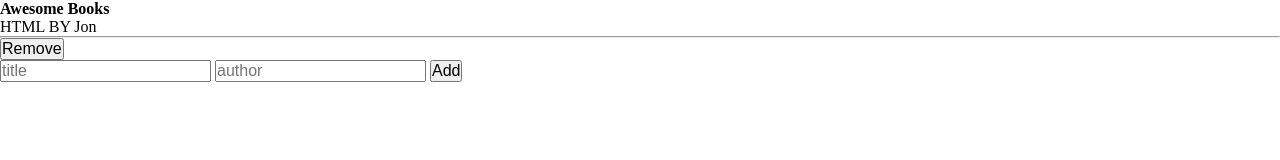
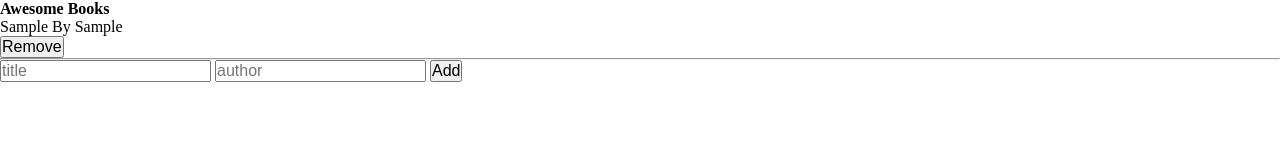
Before and after one commit to Hidar37/AwesomeBook, a website: page index.html in a window 1280 px wide. Both pictures are taken after typing "Sample", "Sample" into the empty fields and a click on the input "Add". Drawn offline with Linux system fonts and the light colour scheme.

Commit message:
adding and removing functionality have been added to the project.

```diff
--- a/index.html
+++ b/index.html
@@ -14,11 +14,7 @@
   <body>
     <h1>Awesome Books</h1>
     <section id="book-list">
-      <div>
-        <p>HTML BY Jon</p>
-        <hr>
-        <button id="remove">Remove</button>
-      </div>
+      <!-- Show all books -->
     </section>
     <section>
       <form action="#" method="GET" id="form">
--- a/source/js/add-book.js
+++ b/source/js/add-book.js
@@ -1,9 +1,50 @@
+/* eslint-disable linebreak-style */
+/* eslint-disable object-shorthand */
+/* eslint-disable indent */
 const bookContainer = document.getElementById('book-list');
+
 const formContainer = document.getElementById('form');
 
 const bookList = [];
 const title = document.getElementById('title');
 const author = document.getElementById('author');
+
+// Remove Button
+function removeButton(parentElementNode) {
+    parentElementNode.remove();
+    window.location.reload();
+}
+
+// Dipslay Books
+function displayBooks() {
+    // Feach all Books Data from localStorge
+    const bookData = JSON.parse(localStorage.getItem('StorageBooks'));
+    bookData.forEach((item) => {
+        // Creating Eelments using JS
+        const parentNode = document.createElement('div');
+        const pTag = document.createElement('p');
+        pTag.appendChild(document.createTextNode(`${item.bookTitle} By ${item.bookAuthor}`));
+        const removeBtn = document.createElement('button');
+        const hrTag = document.createElement('hr');
+        const removeBtnIndex = bookData.indexOf(item);
+        removeBtn.setAttribute('class', 'remove');
+        removeBtn.appendChild(document.createTextNode('Remove'));
+        // Remove Button Logic
+        removeBtn.addEventListener('click', () => {
+            bookData.splice(removeBtnIndex, 1);
+            localStorage.setItem('StorageBooks', JSON.stringify(bookData));
+            removeButton(parentNode);
+        });
+        parentNode.append(pTag, removeBtn, hrTag);
+        bookContainer.append(parentNode);
+    });
+}
+
+if (localStorage.getItem('StorageBooks') !== null) {
+    displayBooks();
+} else {
+    localStorage.setItem('StorageBooks', JSON.stringify(bookList));
+}
 
 formContainer.addEventListener('submit', (e) => {
     e.preventDefault();
@@ -11,10 +52,12 @@ formContainer.addEventListener('submit', (e) => {
     const bookAuthor = author.value;
     const bookObj = {
         bookTitle: bookTitle,
-        bookAuthor: bookAuthor
+        bookAuthor: bookAuthor,
     };
     bookList.push(bookObj);
     localStorage.setItem('StorageBooks', JSON.stringify(bookList));
+    bookContainer.innerText = '';
+    displayBooks();
     title.value = '';
     author.value = '';
-})
+});
```
Also changed, not shown: README.md.
